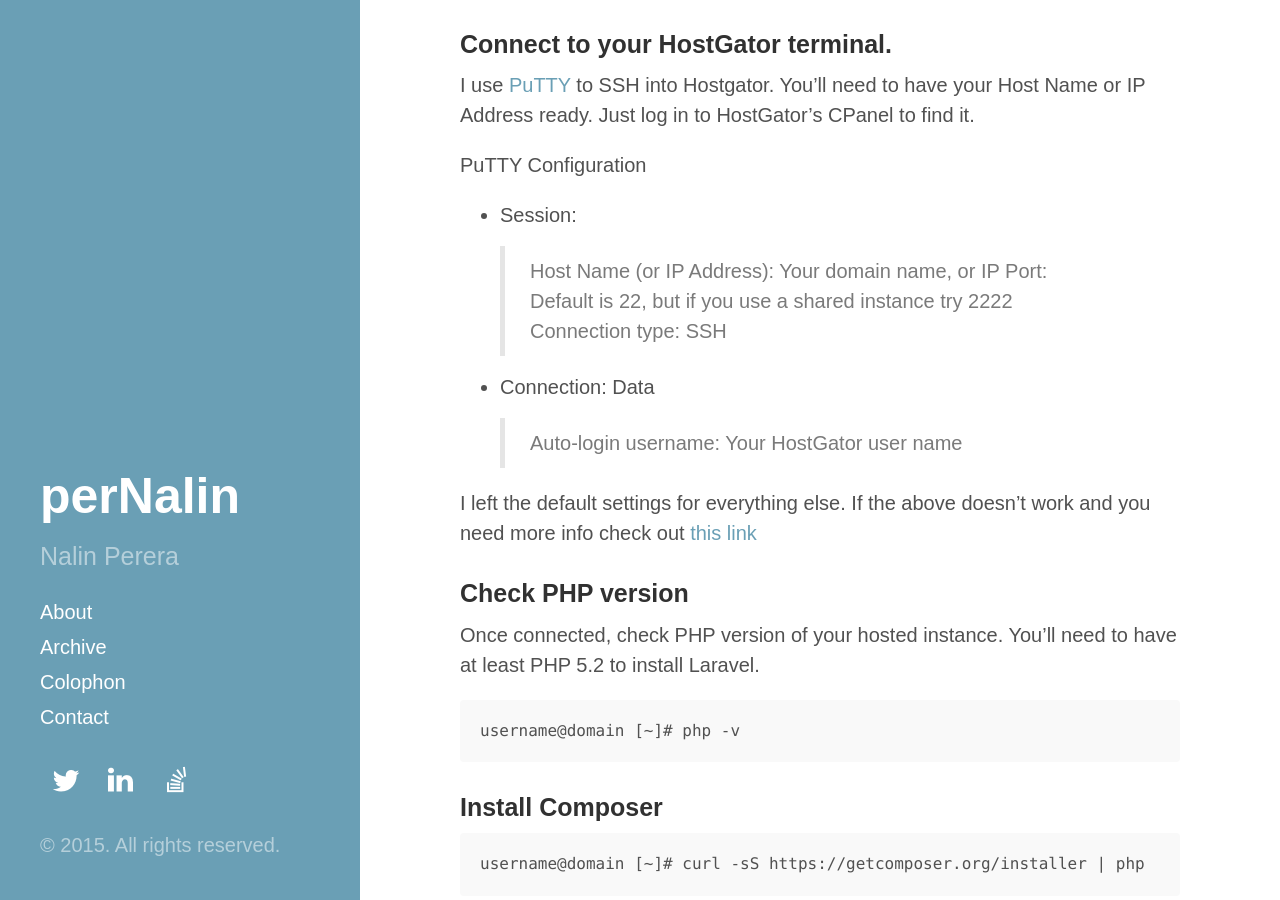
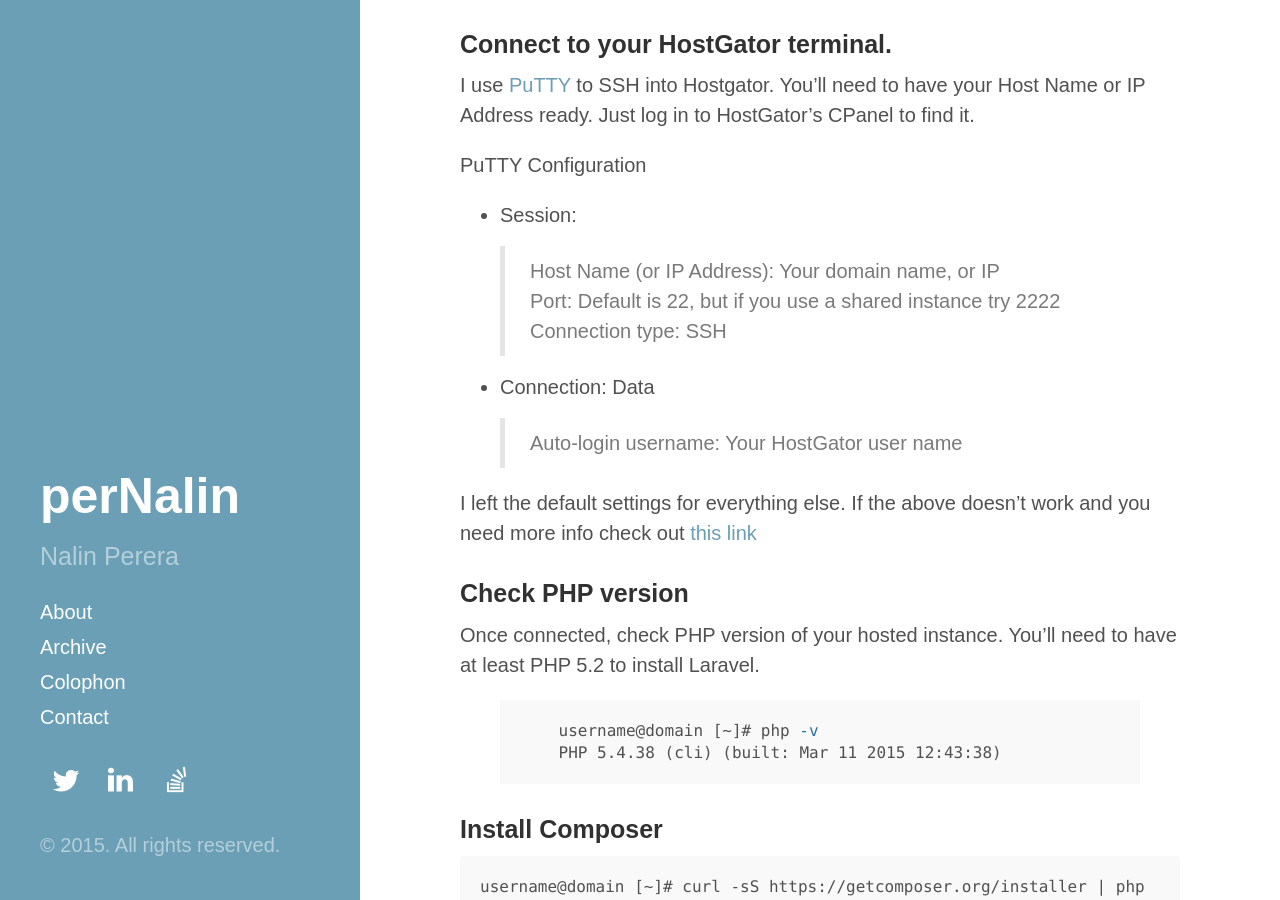
Before and after one commit to pernalin/pernalin.github.io, a Jekyll site: the page built from _posts/2015-04-14-laravel-on-hostgator.md, in a window 1280 px wide and 900 px high, scrolled down 381 px. Built offline with Jekyll 4.4.1, drawn with Linux system fonts in a browser that asks for light colours; nearby versions of some CDN libraries; Markdown is read by kramdown in place of the engine named in the settings; comment, search, counter and statistics services are not loaded.

Commit message:
pygments

```diff
--- a/_posts/2015-04-14-laravel-on-hostgator.md
+++ b/_posts/2015-04-14-laravel-on-hostgator.md
@@ -30,7 +30,10 @@ link](https://support.hostgator.com/articles/specialized-help/technical/ssh-keyi
 
 Once connected, check PHP version of your hosted instance. You'll need to have at least PHP 5.2 to install Laravel.
 
+{% highlight bash %}
     username@domain [~]# php -v
+    PHP 5.4.38 (cli) (built: Mar 11 2015 12:43:38)
+{% endhighlight %}
 
 ### Install Composer
     username@domain [~]# curl -sS https://getcomposer.org/installer | php
```
